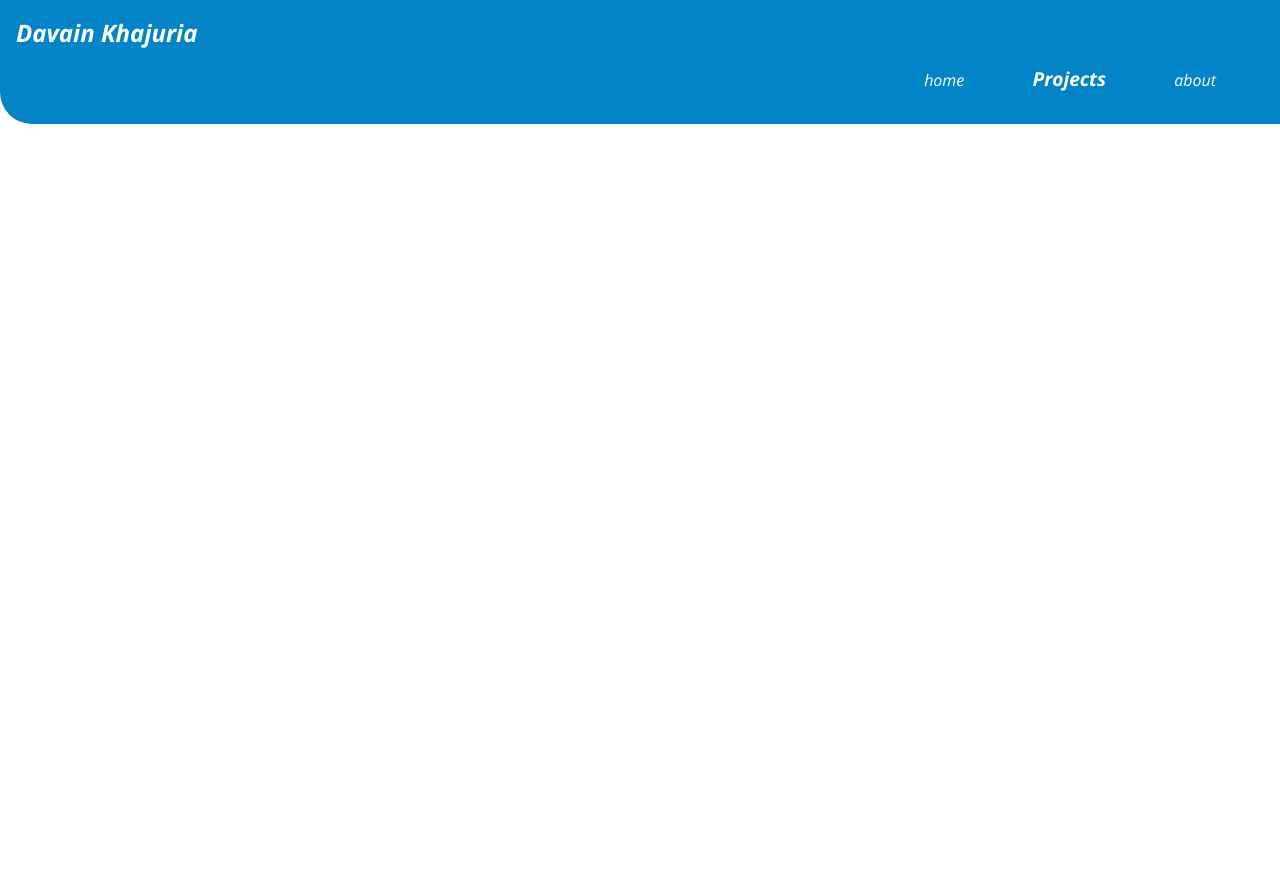
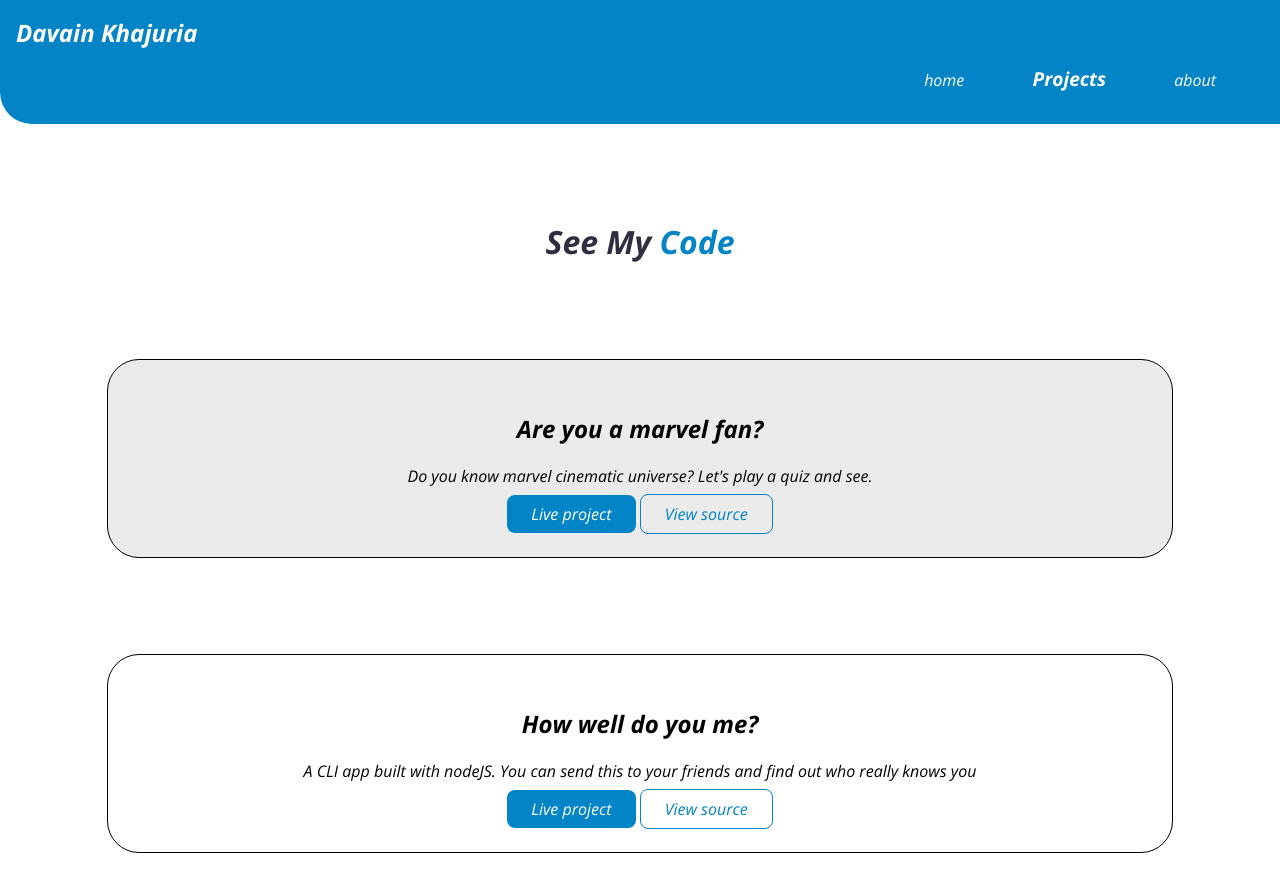
Before and after one commit to davainkhajuria/Profile1, a plain HTML site: page projects.html in a window 1280 px wide. Before the commit the page ends 800 px from the top, so only its background shows below. Drawn offline with nearby package versions, Linux system fonts and the light colour scheme.

Commit message:
projects-initial-commit

```diff
--- a/component-library/style.css
+++ b/component-library/style.css
@@ -1,7 +1,7 @@
 @import url('https://fonts.googleapis.com/css2?family=Open+Sans:ital,wght@1,400;1,700&display=swap');
 :root{
     --primary-color: #0284C7;
-    --secondary-color: #cfcfcf;
+    --secondary-color: #e6e6e6cc;
 }
 
 body{
@@ -20,6 +20,7 @@ body{
     width: 100%;
     margin: auto;
 }
+
 hr{
     margin: 2rem 0rem;
 }
@@ -73,7 +74,7 @@ hr{
 
 }
 .hero{
-    margin-top: 5rem;
+    margin-top: 6rem;
 }
 .hero .hero-img{
     max-width: 350px;
@@ -85,7 +86,7 @@ hr{
     color: #2f2e41;
     text-align: center;
 }
-.hero .highlight{
+.highlight{
     color: var(--primary-color);
 
 }
--- a/projects.html
+++ b/projects.html
@@ -18,3 +18,27 @@
 
         </ul>
     </nav>
+
+    <!-- header  -->
+     <header class="hero">
+         <h1 class="hero-heading">See My <span class="highlight">Code</span> </h1>
+     </header>
+
+     <!-- sections-projects  -->
+     <section class=" sections ">
+        <div class="container center-container ow other">
+            <h1> Are you a marvel fan?</h1>
+            <p>Do you know marvel cinematic universe? Let's play a quiz and see.</p>
+            <a class="primary-link links " href="/"> Live project</a>
+            <a class="secondary-link links " href="/"> View source</a>
+        </div>
+    </section>
+    <!-- section- projects  -->
+    <section class=" sections ">
+        <div class="container center-container other">
+            <h1> How well do you me?</h1>
+            <p>A CLI app built with nodeJS. You can send this to your friends and find out who really knows you</p>
+            <a class="primary-link links " href="/"> Live project</a>
+            <a class="secondary-link links " href="/"> View source</a>
+        </div>
+    </section>
```
Also changed, not shown: home.html (+1 -1 lines).
